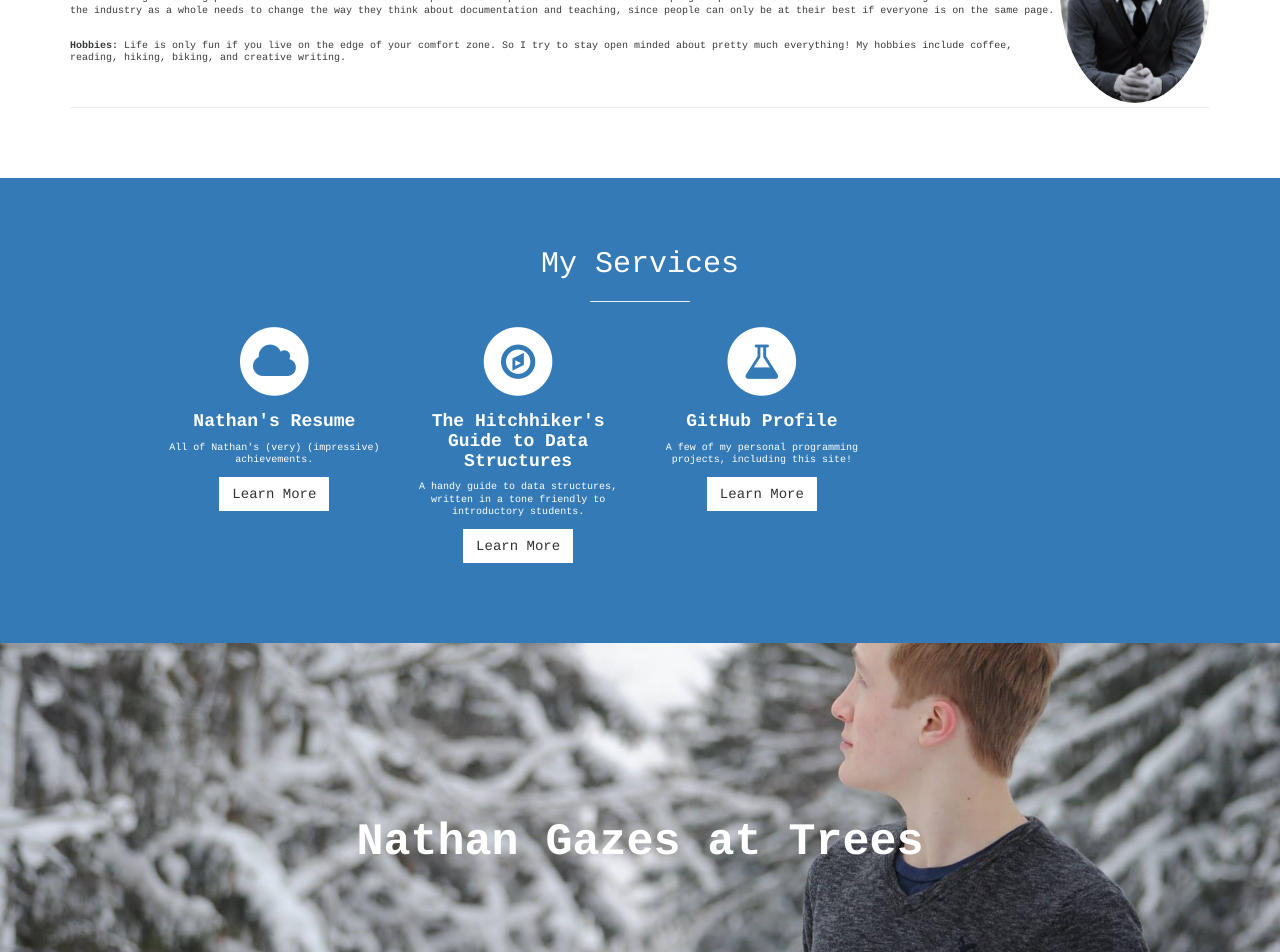
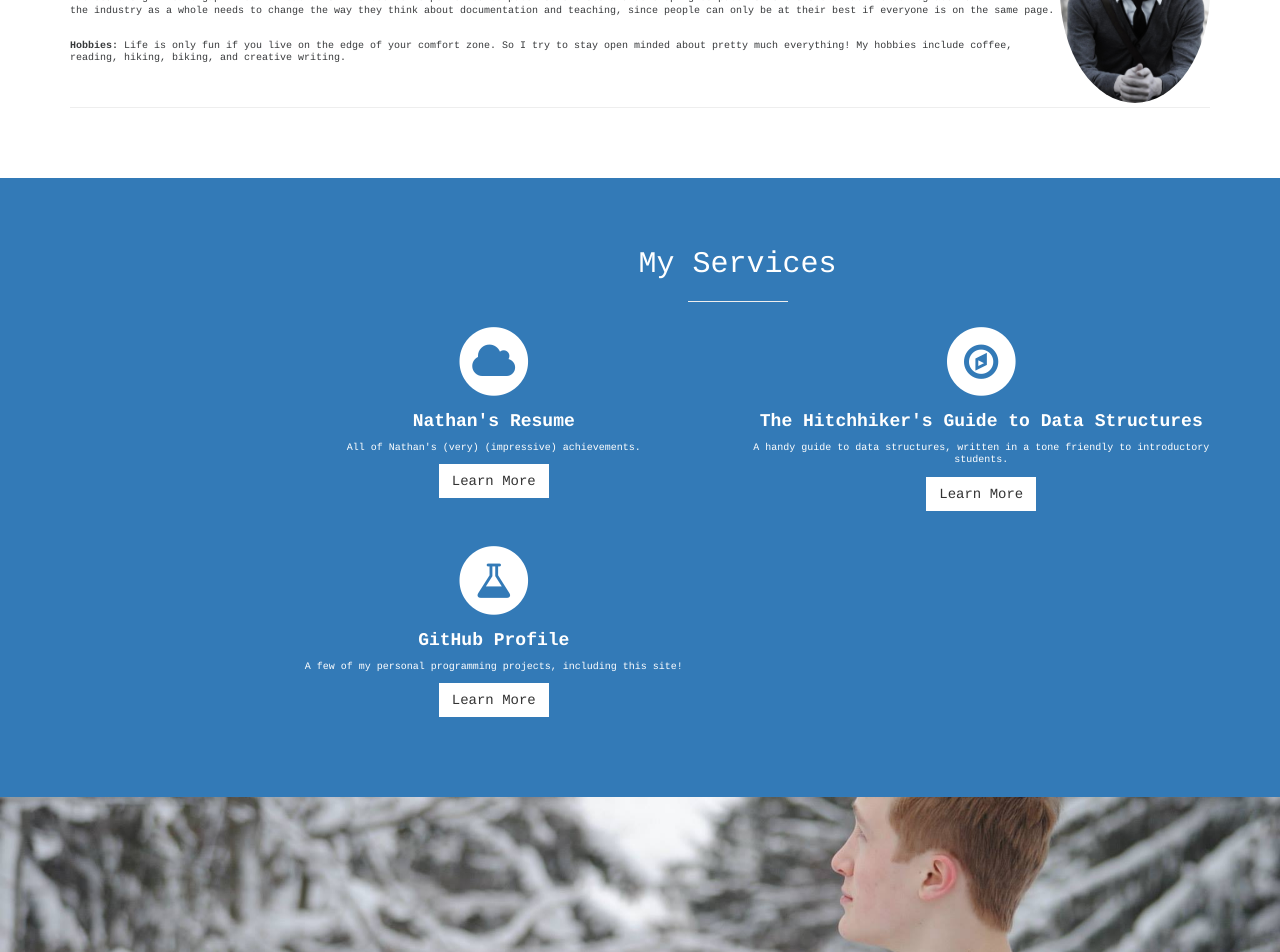
Before and after one commit to nathan-contino/nathan-contino.github.io, a Jekyll site: the page built from index.html, in a window 1280 px wide. Shown: the part 1091-2043 px from the top of the page. Built offline with Jekyll 4.4.1, drawn with Linux system fonts in a browser that asks for light colours.

Commit message:
services change
Former-commit-id: 5fbf522bc7c55cbd3d095b49ce08dfd9b2fc50a8 [formerly 5e3c8d7227be941ae88f4164ea20c1ad74d106cd] [formerly 53746c00efd7fbcbf8fcd36b3974be8649f3d5f6 [formerly 5752dc670eaccd2116257c38e28f799353db918d]]
Former-commit-id: fc91a4fc389f1dfd859556c9c89c182a167cc269 [formerly 826ff14258b8aed9d767d327527e04d62a015e1a]
Former-commit-id: a8a196ff3b353e2108372130243b14ea095b03aa

```diff
--- a/_includes/services.html
+++ b/_includes/services.html
@@ -2,11 +2,11 @@
 <section id="services" class="services bg-primary">
   <div class="container">
     <div class="row text-center">
-      <div class="col-lg-10 col-lg-offset-1">
+      <div class="col-lg-10 col-lg-offset-2">
         <h2>My Services</h2>
         <hr class="small">
         <div class="row">
-          <div class="col-md-3 col-med-6">
+          <div class="col-md-3 col-lg-6">
             <div class="service-item">
               <span class="fa-stack fa-4x">
               <i class="fa fa-circle fa-stack-2x"></i>
@@ -19,7 +19,7 @@
               <a href="{{ site.baseurl }}public/Nathan_Contino_Resume.pdf" class="btn btn-light">Learn More</a>
             </div>
           </div>
-          <div class="col-md-3 col-med-6">
+          <div class="col-md-3 col-lg-6">
             <div class="service-item">
               <span class="fa-stack fa-4x">
               <i class="fa fa-circle fa-stack-2x"></i>
@@ -32,7 +32,7 @@
               <a href="{{ site.baseurl }}public/hitchhikers_guide_to_data_structures.pdf" class="btn btn-light">Learn More</a>
             </div>
           </div>
-          <div class="col-md-3 col-med-6">
+          <div class="col-md-3 col-lg-6">
             <div class="service-item">
               <span class="fa-stack fa-4x">
               <i class="fa fa-circle fa-stack-2x"></i>
```
